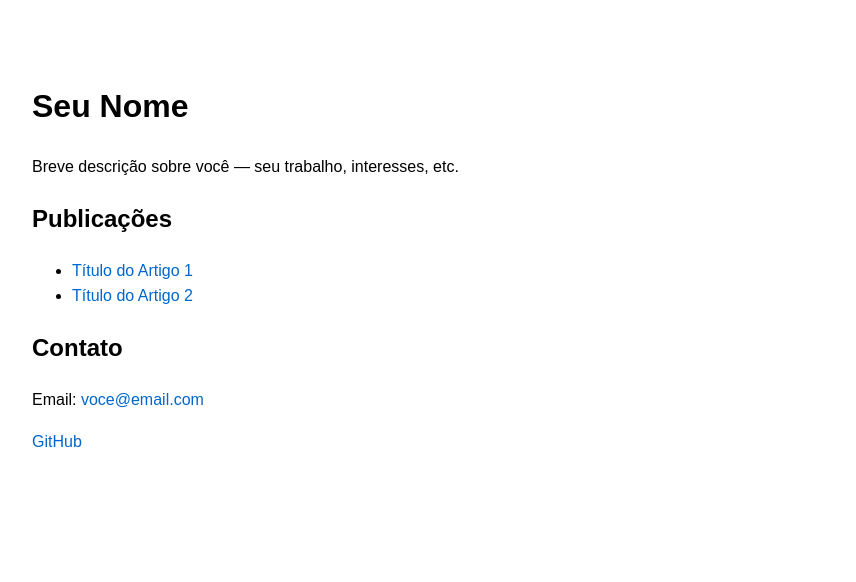
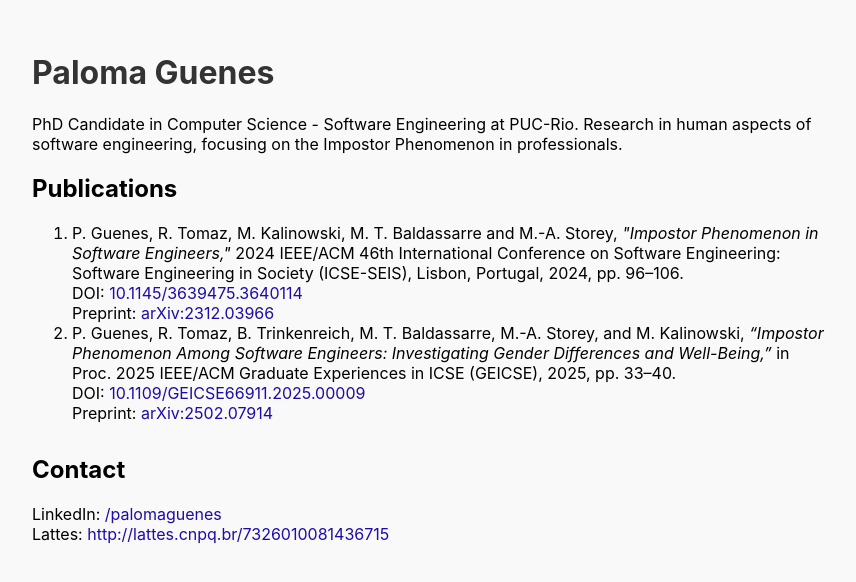
Before and after one commit to palomaguenes/palomaguenes.github.io, a plain HTML site: page index.html in a window 1280 px wide. Shown: the whole page, without its empty margins (208-1064 px from the left). Drawn offline with Linux system fonts and the light colour scheme.

Commit message:
Update index.html

```diff
--- a/index.html
+++ b/index.html
@@ -1,41 +1,56 @@
 <!DOCTYPE html>
-<html lang="pt-br">
+<html lang="en">
 <head>
   <meta charset="UTF-8" />
   <meta name="viewport" content="width=device-width, initial-scale=1.0" />
-  <title>Seu Nome</title>
+  <title>Paloma Guenes</title>
   <style>
     body {
-      font-family: Arial, sans-serif;
+      font-family: -apple-system, BlinkMacSystemFont, 'Segoe UI', Roboto, Oxygen, Ubuntu, Cantarell, 'Open Sans', 'Helvetica Neue', sans-serif;
+      margin: 0;
+      padding: 2rem;
       max-width: 800px;
-      margin: 40px auto;
-      padding: 20px;
-      line-height: 1.6;
+      margin-left: auto;
+      margin-right: auto;
+      background-color: #f9f9f9;
     }
     h1 {
-      font-size: 2em;
+      color: #333;
     }
     a {
-      color: #0066cc;
+      color: #1a0dab;
       text-decoration: none;
     }
     a:hover {
       text-decoration: underline;
     }
+    .contact {
+      margin-top: 2rem;
+    }
   </style>
 </head>
 <body>
-  <h1>Seu Nome</h1>
-  <p>Breve descrição sobre você — seu trabalho, interesses, etc.</p>
+  <h1>Paloma Guenes</h1>
+  <p>PhD Candidate in Computer Science - Software Engineering at PUC-Rio. Research in human aspects of software engineering, focusing on the Impostor Phenomenon in professionals.</p>
 
-  <h2>Publicações</h2>
-  <ul>
-    <li><a href="https://doi.org/seuartigo1">Título do Artigo 1</a></li>
-    <li><a href="https://doi.org/seuartigo2">Título do Artigo 2</a></li>
-  </ul>
+  <h2>Publications</h2>
+  <ol>
+    <li>
+      P. Guenes, R. Tomaz, M. Kalinowski, M. T. Baldassarre and M.-A. Storey, <em>"Impostor Phenomenon in Software Engineers,"</em> 2024 IEEE/ACM 46th International Conference on Software Engineering: Software Engineering in Society (ICSE-SEIS), Lisbon, Portugal, 2024, pp. 96–106. <br/>
+      DOI: <a href="https://dl.acm.org/doi/10.1145/3639475.3640114" target="_blank">10.1145/3639475.3640114</a><br/>
+      Preprint: <a href="https://arxiv.org/pdf/2312.03966" target="_blank">arXiv:2312.03966</a>
+    </li>
+    <li>
+      P. Guenes, R. Tomaz, B. Trinkenreich, M. T. Baldassarre, M.-A. Storey, and M. Kalinowski, <em>“Impostor Phenomenon Among Software Engineers: Investigating Gender Differences and Well-Being,”</em> in Proc. 2025 IEEE/ACM Graduate Experiences in ICSE (GEICSE), 2025, pp. 33–40. <br/>
+      DOI: <a href="https://doi.org/10.1109/GEICSE66911.2025.00009" target="_blank">10.1109/GEICSE66911.2025.00009</a><br/>
+      Preprint: <a href="https://arxiv.org/pdf/2502.07914" target="_blank">arXiv:2502.07914</a>
+    </li>
+  </ol>
 
-  <h2>Contato</h2>
-  <p>Email: <a href="mailto:voce@email.com">voce@email.com</a></p>
-  <p><a href="https://github.com/seuusuario">GitHub</a></p>
+  <div class="contact">
+    <h2>Contact</h2>
+    <p>LinkedIn: <a href="https://www.linkedin.com/in/palomaguenes" target="_blank">/palomaguenes</a><br/>
+    Lattes: <a href="http://lattes.cnpq.br/7326010081436715" target="_blank">http://lattes.cnpq.br/7326010081436715</a></p>
+  </div>
 </body>
 </html>
```
